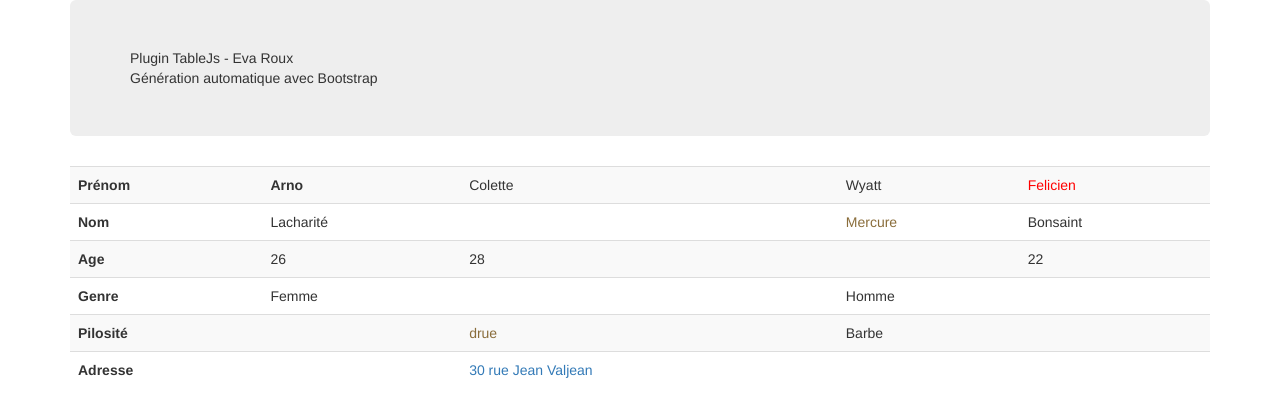
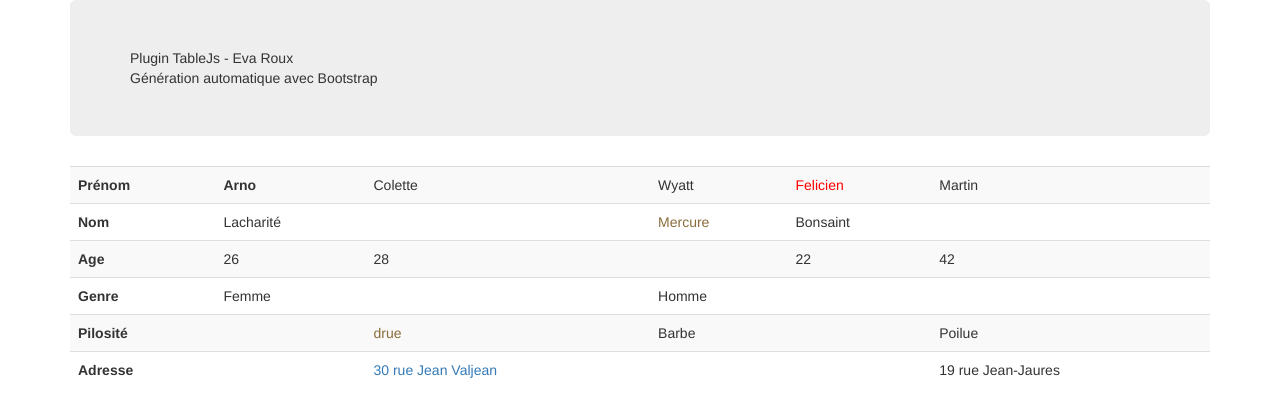
Before and after one commit to Saki-hanna/tableJs, a plain HTML site: page index.html in a window 1280 px wide. Drawn offline with nearby package versions, Linux system fonts and the light colour scheme.

Commit message:
:pencil: add method newDatas (rename addData with editData)

```diff
--- a/index.html
+++ b/index.html
@@ -131,9 +131,9 @@
         data:[{id:1},{id:2},{id:3},{id:4}]
     });
 
-    //add data for colette and adress
+    //edit colette (id:2)
     $('#js_tableJs').tableJs({
-        method:{name:'addData', params:{id:2}},
+        method:{name:'editData', params:{id:2}},
         data:
             {
                 hair: {dataText:'drue', dataAttr:{'class':'text-warning'}},
@@ -141,5 +141,16 @@
             }
 
     });
+
+    //add columns
+    $('#js_tableJs').tableJs({
+        method:{name:'newData'},
+        data: {
+                age: {dataText:'42'},
+                firstName:{dataText:'Martin'},
+                address: {dataText:'19 rue Jean-Jaures'},
+                hair: {dataText:'Poilue'}
+        }
+    });
 </script>
 </html>
--- a/tableJs.js
+++ b/tableJs.js
@@ -24,12 +24,24 @@
                 addLines: function ($table) {
                     params._addLines($table);
                 },
-                addDatas:function($table, allparams){
+                newData: function ($table) {
+                    $.each($table.find('tr'), function (i, tr) {
+                        $tr = $(tr);
+                        $td = $('<td/>');
+                        $.each(params.data, function (lineTitle, data) {
+                            if ($tr.children().data('title') === lineTitle) {
+                                $td.text(data.dataText);
+                            }
+                        });
+                        $tr.append($td);
+                    });
+                },
+                editData: function ($table, allparams) {
                     var lat = allparams.id;
                     $.each(params.data, function (long, data) {
                         $.each($table.find('td'), function (i, td) {
 
-                                if($(td).data('long') === long && $(td).data('lat') === lat){
+                            if ($(td).data('long') === long && $(td).data('lat') === lat) {
                                 $(td).text(data.dataText);
                                 (data.dataAttr) && $(td).attr(data.dataAttr);
                                 return;
@@ -37,30 +49,33 @@
                         });
                     });
                 },
-                _addLines:function($table){
+                _addLines: function ($table) {
                     $.each(params.linesTitle, function (key, value) {
                         var $tr = $('<tr/>');
                         $tr.append(
-                            $('<th/>', {text: value.title}
+                            $('<th/>', {
+                                    text: value.title,
+                                    'data-title': value.name
+                                }
                             )
                         );
 
                         $.each(params.data, function (index, data) {
-                            if(data[value.name]) {
+                            if (data[value.name]) {
                                 textValue = data[value.name].dataText;
-                            }else{
+                            } else {
                                 textValue = '';
                             }
-                            if(data[value.name] && data[value.name].isTitle) {
+                            if (data[value.name] && data[value.name].isTitle) {
                                 element = '<th/>';
-                            }else{
+                            } else {
                                 element = '<td/>';
                             }
 
                             cell = $(element, {
                                 text: textValue,
-                                'data-long':value.name,
-                                'data-lat':data.id
+                                'data-long': value.name,
+                                'data-lat': data.id
                             });
 
                             (data[value.name] && data[value.name].dataAttr) && cell.attr(data[value.name].dataAttr);
@@ -83,9 +98,10 @@
         return this.each(function () {
             // si l'enfant est de type table alors le tableau est déjà creer, sinon on le créer
             if ($(this).children().is('table')) {
-                if(params.method){
+                if (params.method) {
                     (params.method.name === 'addLines') && params.addLines($(this).children());
-                    (params.method.name === 'addData' && params.method.params) && params.addDatas($(this).children(), params.method.params);
+                    (params.method.name === 'editData' && params.method.params) && params.editData($(this).children(), params.method.params);
+                    (params.method.name === 'newData') && params.newData($(this).children());
                 }
 
 
```
Lines whose indentation alone changed are shown as unchanged.
